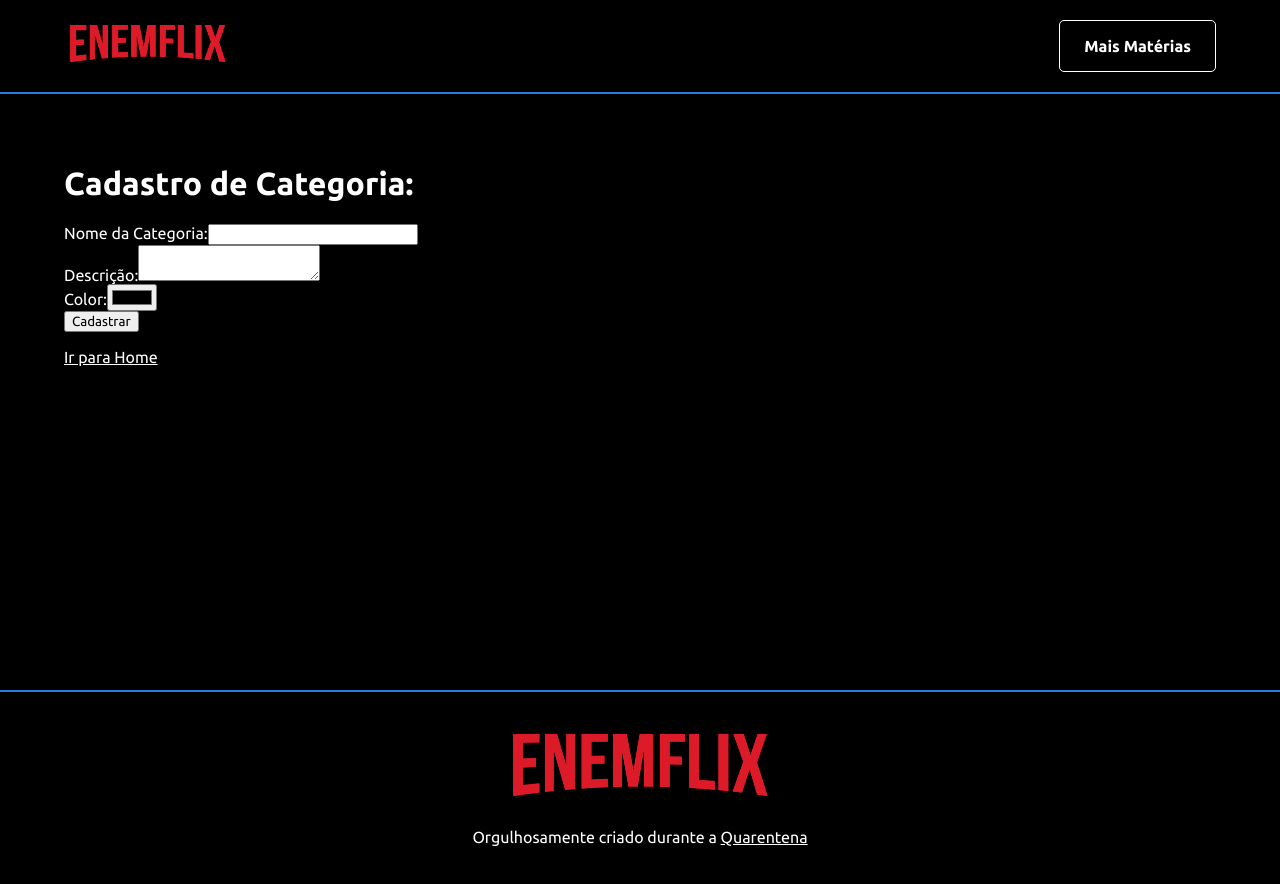
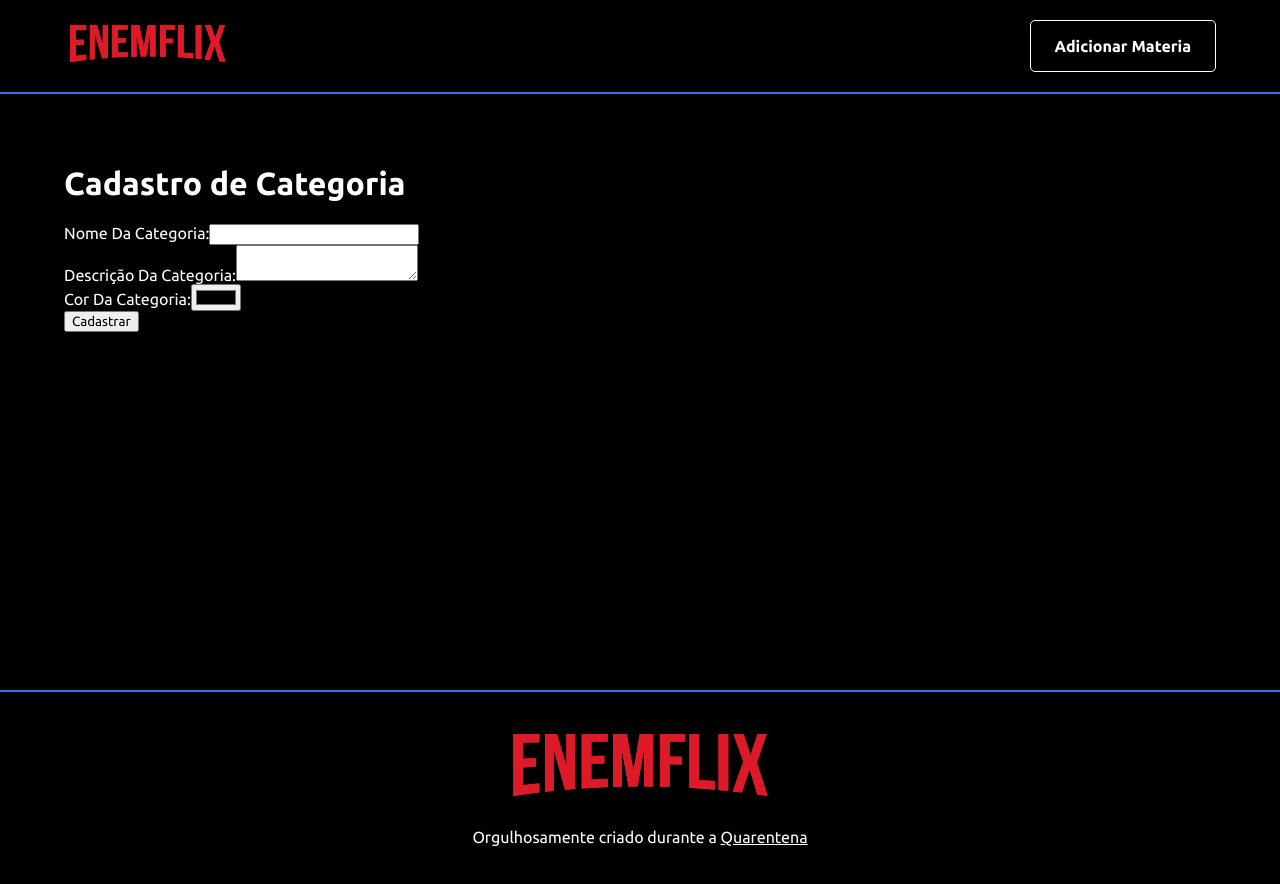
Before and after one commit to HenriqueRSouza/enemflix, a React (Create React App) app: page /Cadastro/categoria in a window 1280 px wide. Shown: the top 884 px of the page. Built offline with nearby package versions, Linux system fonts and the light colour scheme.

Commit message:
5 commit

```diff
--- a/src/components/FormField/index.js
+++ b/src/components/FormField/index.js
@@ -2,8 +2,7 @@ import React from 'react';
 
 function FormField ( { value, onChange } ) {
     return(
-
-        <div>
+        <>
         <label>
             Nome da Categoria:
         <input
@@ -13,7 +12,7 @@ function FormField ( { value, onChange } ) {
             onChange={ onChange  }
             />
          </label>
-    </div>
+    </>
   )
 }
 
--- a/src/components/Menu/index.js
+++ b/src/components/Menu/index.js
@@ -13,7 +13,7 @@ function Menu (){
         </Link>
 
         <Button as={Link} className="ButtonLink"to="/Cadastro/Video/index.js">
-            Mais Matérias
+            Adicionar Materia
         </Button>
     </nav>
  );
--- a/src/pages/Cadastro/Categoria/index.js
+++ b/src/pages/Cadastro/Categoria/index.js
@@ -1,73 +1,78 @@
-import React, {useState} from 'react';
-import PageDefault from '../../../components/PageDefault/index.js'
-import { Link } from 'react-router-dom';
-import FormField from '../../../components/FormField/index.js'
+import React, { useState } from 'react';
 
+import PageDefault from '../../../components/PageDefault';
 
 function CadastroCategoria (){
     const valoresIniciais = {
-        nome: '',
-        descricao: '',
-        cor: '',
+        nome: "",
+        descricao: "",
+        cor: "",
+    }
+    const [categorias, setCategorias] = useState([])
+    const [values, setValues] = useState(valoresIniciais);
+
+
+    function setValue (chave, valor) {
+        setValues({
+        ...values,
+        [chave]: valor,
+        })
+    }
+    function Handle(infosDeEventos){
+        setValue(
+            infosDeEventos.target.getAttribute('name'),
+            infosDeEventos.target.value
+    );
     }
 
-    const [values, setValues] = useState(valoresIniciais);
-    const [categorias, setCategorias] = useState([]);
-
-    function setValue(chave, valor) {
-        setValues ({
-            ...values,
-            [chave]: valor, //nome: 'valor',
-        })
-    }
-
-    function handleChange ( infosDoEvento ){
-        const { getAttribute, value } = infosDoEvento.target;
-            setValue(getAttribute('name'), value);
-    }
 
     return(
         <PageDefault>
-            <h1>Cadastro de Categoria: {values.nome} </h1>
+            <h1> Cadastro de Categoria { values.nome}</h1>
 
-        <form onSubmit={function handleSubmit(infosDoEvento){
-            infosDoEvento.preventDefault();
-
+            <form onSubmit={ function handleSubmit (infosDeEventos){
+                infosDeEventos.preventDefault();
                 setCategorias([
                     ...categorias,
                     values
                 ]);
+
                 setValues(valoresIniciais)
             }}>
-
-        <FormField
-            value={values.nome}
-            onChange={handleChange}
-        />
-
             <div>
                 <label>
-                Descrição:
+                    Nome Da Categoria:
+                    <input
+                        type="text"
+                        name="nome"
+                        value={values.name}
+                        onChange={ Handle}
+                    />
+                </label>
+            </div>
+            <div>
+                <label>
+                    Descrição Da Categoria:
                     <textarea
                         type="text"
                         value={values.descricao}
-                onChange={ handleChange}
                         name="descricao"
+                        onChange={Handle}
                     />
                 </label>
             </div>
 
             <div>
                 <label>
-                Color:
+                    Cor Da Categoria:
                     <input
                         type="color"
-                value={values.color}
-                name=" color"
-                onChange={ handleChange } />
+                        value={values.cor}
+                        name="cor"
+                        onChange={ Handle}
+                    />
                 </label>
             </div>
-
                 <button>
                     Cadastrar
                 </button>
@@ -82,11 +87,7 @@ function CadastroCategoria (){
             })}
         </ul>
 
-            <Link to='/'>
-                Ir para Home
-            </Link>
         </PageDefault>
-    )
+      );
     }
-
 export default CadastroCategoria;
--- a/src/pages/Cadastro/Video/index.js
+++ b/src/pages/Cadastro/Video/index.js
@@ -5,10 +5,10 @@ import { Link } from 'react-router-dom';
 function CadastroVideo (){
     return(
         <PageDefault>
-            <h1>Cadastro de Video</h1>
+            <h1>Pagina de cadastro</h1>
 
             <Link to='/cadastro/Categoria/'>
-                Cadastrar Vídeo
+                Cadastrar Categoria
             </Link>
         </PageDefault>
     )
```
Lines whose indentation alone changed are shown as unchanged.
